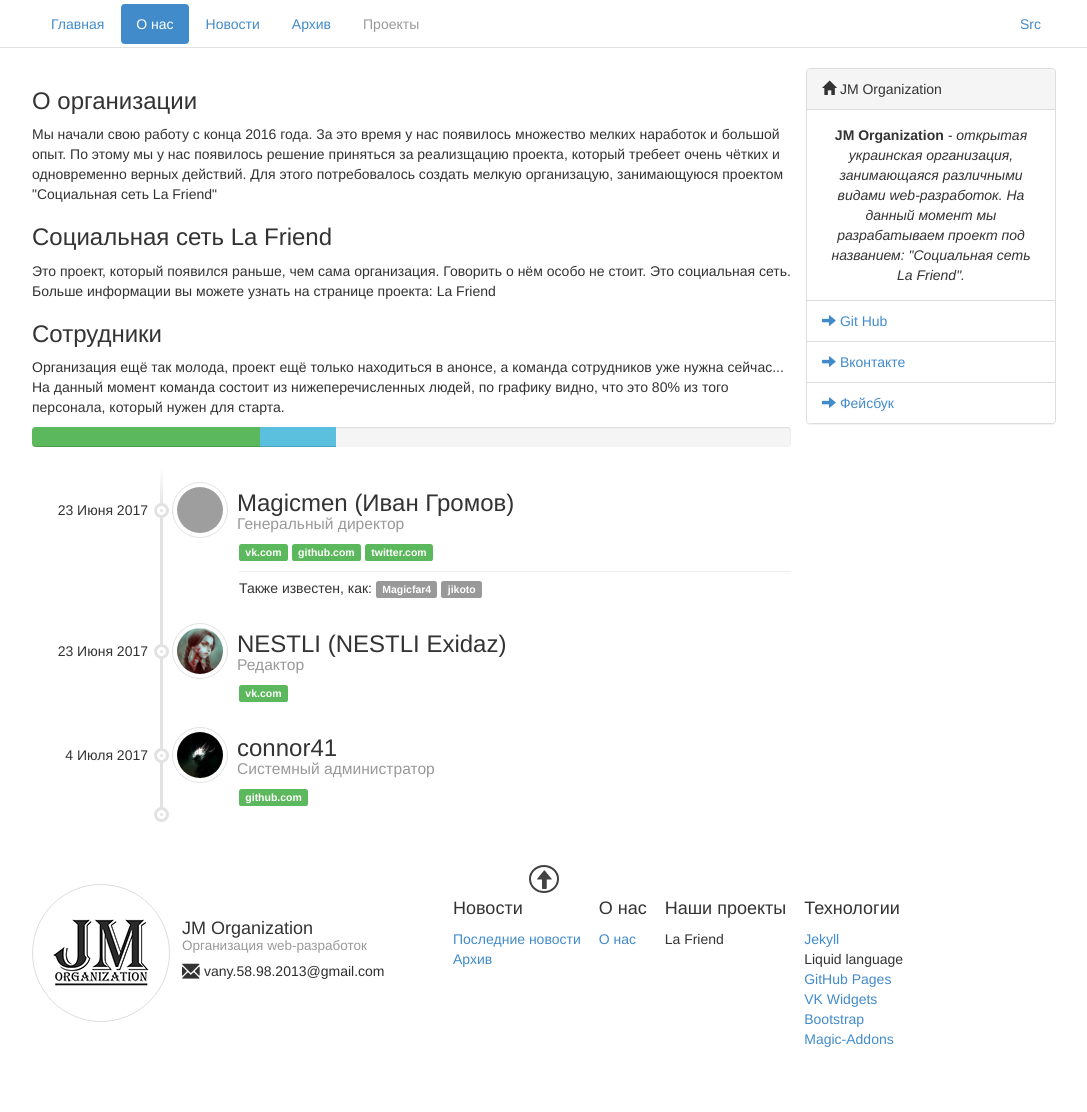
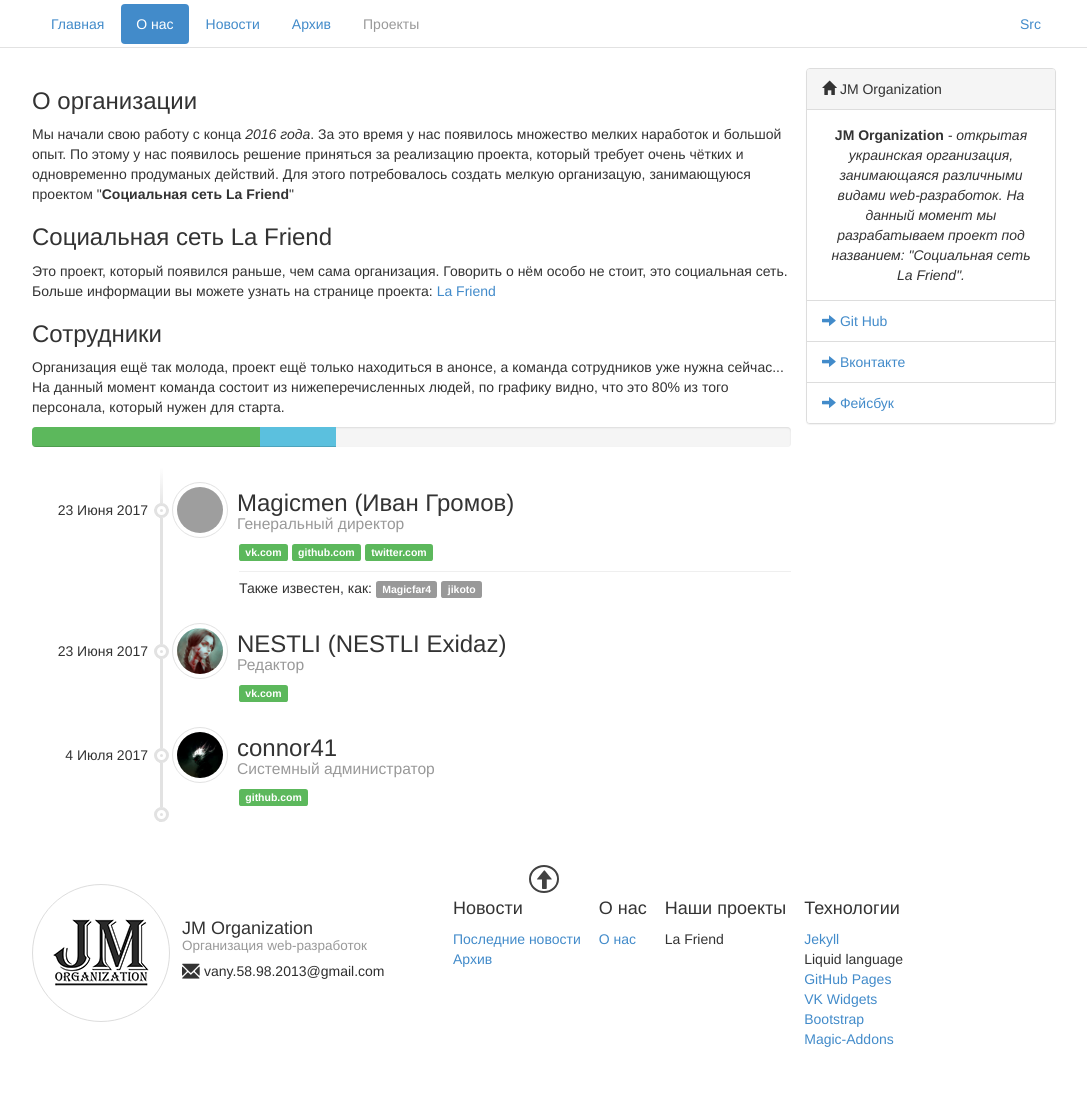
Before and after one commit to jm-organization/jm-organization.github.io, a Jekyll site: the page built from about/index.html, in a window 1280 px wide. Shown: the whole page, without its empty margins (96-1183 px from the left). Built offline with Jekyll 4.4.1, drawn with Linux system fonts in a browser that asks for light colours; grey boxes are pictures that could not be loaded.

Commit message:
Update index.html

```diff
--- a/about/index.html
+++ b/about/index.html
@@ -8,15 +8,15 @@
     <div class="jm-a-company">
         <h3>О организации</h3>
         <p>
-            Мы начали свою работу с конца 2016 года. За это время у нас появилось множество мелких наработок и большой опыт.
-            По этому мы у нас появилось решение приняться за реализщацию проекта, который требeет очень чётких и одновременно верных действий.
-            Для этого потребовалось создать мелкую организацую, занимающуюся проектом "Социальная сеть La Friend"
+            Мы начали свою работу с конца <i>2016 года</i>. За это время у нас появилось множество мелких наработок и большой опыт.
+            По этому у нас появилось решение приняться за реализацию проекта, который требует очень чётких и одновременно продуманых действий.
+            Для этого потребовалось создать мелкую организацую, занимающуюся проектом "<b>Социальная сеть La Friend</b>"
         </p>
 
         <h3>Социальная сеть La Friend</h3>
         <p>
-            Это проект, который появился раньше, чем сама организация. Говорить о нём особо не стоит. Это социальная сеть.
-            Больше информации вы можете узнать на странице проекта: <span data-href="404 - Project not found">La Friend</span>
+            Это проект, который появился раньше, чем сама организация. Говорить о нём особо не стоит, это социальная сеть.
+            Больше информации вы можете узнать на странице проекта: <a data-href="404 - Project not found">La Friend</a>
         </p>
 
         <h3>Сотрудники</h3>
@@ -67,9 +67,11 @@
                         <img src="/assets/img/co-worker-avatars/{{ cw.co-worker }}.png" width="56px" height="56px">
                         <h3>{{ cw.co-worker }} {% if cw.first-name %}({{ cw.first-name }}{% if cw.second-name %} {{ cw.second-name }}{% endif %}){% endif %}<small id="position">{{ cw.position }}</small></h3>
                     </div>
-                    <!-- <div class="jm-acc-open-more-info" data-toggle="tooltip" data-placement="top" title="Больше информации">
+                    {% if site.hidecollaboratorinfo %}
+                    <div class="jm-acc-open-more-info" data-toggle="tooltip" data-placement="top" title="Больше информации">
                         <a class="accordion-collaborator" data-toggle="collapse" data-parent="#accordion" href="#{{ cw.co-worker }}Info"></a>
-                    </div> -->
+                    </div>
+                    {% endif %}
                 </div>
                 <div class="jm-ac-cinfo" style="padding-top: 2px">
                     <div class="panel-collapse collapse in" id="{{ cw.co-worker }}Info">
```
